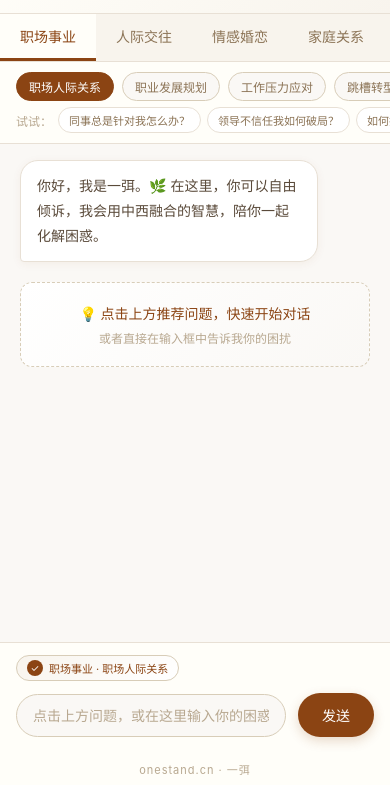
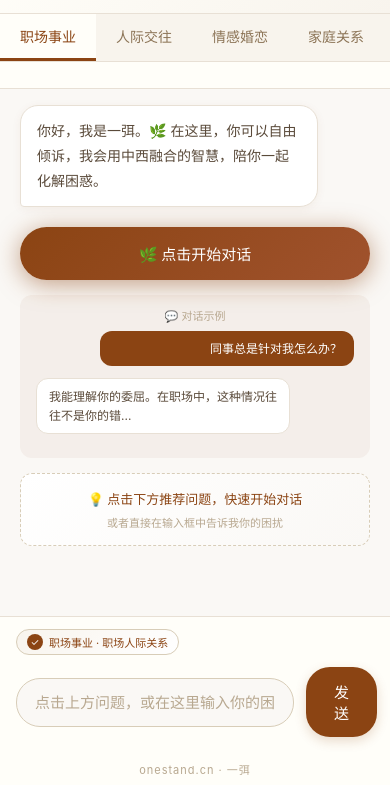
Before and after one commit to aapeakinc-hue/onestand, a plain HTML site: page index.html in a window 390 px wide. Shown: the part 59-844 px from the top of the page. Drawn offline with Linux system fonts and the light colour scheme; a web font is replaced by a local one.

Commit message:
Update index.html

```diff
--- a/index.html
+++ b/index.html
@@ -379,7 +379,7 @@ var _hmt = _hmt || [];
             background: linear-gradient(135deg, #fff 0%, #faf8f5 100%);
             border: 1px dashed #d8cdb8;
             border-radius: 12px;
-            animation: fadeIn 0.5s ease 0.3s backwards;
+            animation: fadeIn 0.5s ease 0.3s backwards, pulse 2s ease-in-out infinite 1s;
         }
 
         .hint-text {
@@ -393,6 +393,99 @@ var _hmt = _hmt || [];
             font-size: 12px;
             color: #b8a890;
             margin: 0;
+        }
+
+        @keyframes pulse {
+            0%, 100% {
+                box-shadow: 0 0 0 0 rgba(139, 68, 19, 0.4);
+                transform: scale(1);
+            }
+            50% {
+                box-shadow: 0 0 0 10px rgba(139, 68, 19, 0);
+                transform: scale(1.02);
+            }
+        }
+
+        /* 开始对话按钮 */
+        .start-chat-btn {
+            display: block;
+            width: 100%;
+            max-width: 400px;
+            margin: 20px auto;
+            padding: 18px 32px;
+            background: linear-gradient(135deg, #8b4413 0%, #a0522d 100%);
+            color: #fff;
+            border: none;
+            border-radius: 30px;
+            font-size: 16px;
+            font-weight: 500;
+            cursor: pointer;
+            transition: all 0.3s ease;
+            box-shadow: 0 4px 15px rgba(139, 68, 19, 0.3);
+            font-family: inherit;
+            animation: fadeIn 0.6s ease 0.8s backwards, buttonPulse 2s ease-in-out infinite 2s;
+        }
+
+        .start-chat-btn:hover {
+            background: linear-gradient(135deg, #a0522d 0%, #8b4413 100%);
+            transform: translateY(-2px);
+            box-shadow: 0 6px 20px rgba(139, 68, 19, 0.4);
+        }
+
+        .start-chat-btn:active {
+            transform: translateY(0);
+        }
+
+        @keyframes buttonPulse {
+            0%, 100% {
+                box-shadow: 0 4px 15px rgba(139, 68, 19, 0.3);
+            }
+            50% {
+                box-shadow: 0 4px 25px rgba(139, 68, 19, 0.5);
+            }
+        }
+
+        /* 示例对话 */
+        .demo-conversation {
+            margin: 15px 0;
+            padding: 15px 20px;
+            background: rgba(139, 68, 19, 0.05);
+            border-radius: 12px;
+            animation: slideIn 0.8s ease 1.2s backwards;
+        }
+
+        .demo-message {
+            margin-bottom: 12px;
+            padding: 10px 16px;
+            border-radius: 12px;
+            font-size: 13px;
+            line-height: 1.6;
+        }
+
+        .demo-message.user {
+            background: #8b4413;
+            color: #fff;
+            margin-left: 20%;
+            text-align: right;
+        }
+
+        .demo-message.assistant {
+            background: #fff;
+            color: #5a4a3a;
+            margin-right: 20%;
+            border: 1px solid #e8e0d5;
+        }
+
+        .demo-label {
+            font-size: 11px;
+            color: #b8a890;
+            text-align: center;
+            margin-bottom: 8px;
+        }
+
+        @keyframes slideIn {
+            from { opacity: 0; transform: translateX(-20px); }
+            to { opacity: 1; transform: translateX(0); }
         }
 
         .footer {
@@ -470,13 +563,40 @@ var _hmt = _hmt || [];
             }
 
             input[type="text"] {
-                padding: 12px 16px;
-                font-size: 14px;
+                padding: 14px 18px;
+                font-size: 15px;
             }
 
             button.send-btn {
-                padding: 12px 24px;
-                font-size: 14px;
+                padding: 14px 28px;
+                font-size: 15px;
+            }
+
+            .start-chat-btn {
+                padding: 16px 24px;
+                font-size: 15px;
+                margin: 15px auto;
+            }
+
+            .guide-hint {
+                padding: 15px;
+            }
+
+            .hint-text {
+                font-size: 13px;
+            }
+
+            .hint-sub {
+                font-size: 11px;
+            }
+
+            .demo-conversation {
+                padding: 12px 16px;
+            }
+
+            .demo-message {
+                font-size: 12px;
+                padding: 8px 12px;
             }
         }
     </style>
@@ -512,8 +632,14 @@ var _hmt = _hmt || [];
             <div class="message assistant">
                 <div class="message-content">你好，我是一弭。🌿 在这里，你可以自由倾诉，我会用中西融合的智慧，陪你一起化解困惑。</div>
             </div>
+            <button class="start-chat-btn" id="startChatBtn">🌿 点击开始对话</button>
+            <div class="demo-conversation" id="demoConversation">
+                <p class="demo-label">💬 对话示例</p>
+                <div class="demo-message user">同事总是针对我怎么办？</div>
+                <div class="demo-message assistant">我能理解你的委屈。在职场中，这种情况往往不是你的错...</div>
+            </div>
             <div class="guide-hint">
-                <p class="hint-text">💡 点击上方推荐问题，快速开始对话</p>
+                <p class="hint-text">💡 点击下方推荐问题，快速开始对话</p>
                 <p class="hint-sub">或者直接在输入框中告诉我你的困扰</p>
             </div>
         </div>
@@ -618,134 +744,4 @@ var _hmt = _hmt || [];
         let currentMainCategory = 'workplace';
         let currentSubCategory = 'workplace-conflict';
         let history = [];
-
-        function init() {
-            renderSubCategories('workplace');
-            updateCategoryDisplay();
-
-            document.querySelectorAll('.main-category').forEach(btn => {
-                btn.addEventListener('click', function() {
-                    document.querySelectorAll('.main-category').forEach(b => b.classList.remove('active'));
-                    this.classList.add('active');
-                    currentMainCategory = this.dataset.category;
-                    renderSubCategories(currentMainCategory);
-                    updateCategoryDisplay();
-                });
-            });
-        }
-
-        function updateCategoryDisplay() {
-            const main = CATEGORIES[currentMainCategory];
-            const sub = main.subs.find(s => s.id === currentSubCategory);
-            document.getElementById('categoryText').textContent = `${main.name} · ${sub ? sub.name : ''}`;
-        }
-
-        function renderSubCategories(mainCategory) {
-            const container = document.getElementById('subCategories');
-            const category = CATEGORIES[mainCategory];
-
-            container.innerHTML = category.subs.map((sub, i) =>
-                `<button class="sub-category ${i === 0 ? 'active' : ''}" data-id="${sub.id}">${sub.name}</button>`
-            ).join('');
-
-            currentSubCategory = category.subs[0].id;
-            renderQuestions(category.subs[0]);
-            updateCategoryDisplay();
-
-            container.querySelectorAll('.sub-category').forEach(btn => {
-                btn.addEventListener('click', function() {
-                    container.querySelectorAll('.sub-category').forEach(b => b.classList.remove('active'));
-                    this.classList.add('active');
-                    currentSubCategory = this.dataset.id;
-                    const sub = category.subs.find(s => s.id === currentSubCategory);
-                    renderQuestions(sub);
-                    updateCategoryDisplay();
-                });
-            });
-        }
-
-        function renderQuestions(sub) {
-            const container = document.getElementById('suggestedQuestions');
-            if (!sub || !sub.questions) { container.innerHTML = ''; return; }
-            container.innerHTML = `<span class="suggested-questions-label">试试：</span>` +
-                sub.questions.map(q => `<button class="suggested-question">${q}</button>`).join('');
-            container.querySelectorAll('.suggested-question').forEach(btn => {
-                btn.addEventListener('click', function() {
-                    document.getElementById('userInput').value = this.textContent;
-                    document.getElementById('userInput').focus();
-                    // 自动发送消息
-                    setTimeout(() => sendMessage(), 300);
-                });
-            });
-        }
-
-        const userInput = document.getElementById('userInput');
-        const sendBtn = document.getElementById('sendBtn');
-        const chatContainer = document.getElementById('chatContainer');
-
-        function addMessage(role, content) {
-            const div = document.createElement('div');
-            div.className = `message ${role}`;
-            div.innerHTML = `<div class="message-content">${content}</div>`;
-            chatContainer.appendChild(div);
-            chatContainer.scrollTop = chatContainer.scrollHeight;
-        }
-
-        function showTyping() {
-            const div = document.createElement('div');
-            div.className = 'message assistant';
-            div.id = 'typing';
-            div.innerHTML = '<div class="typing"><span></span><span></span><span></span></div>';
-            chatContainer.appendChild(div);
-            chatContainer.scrollTop = chatContainer.scrollHeight;
-        }
-
-        function removeTyping() {
-            const t = document.getElementById('typing');
-            if (t) t.remove();
-        }
-
-        async function sendMessage() {
-            const message = userInput.value.trim();
-            if (!message) return;
-
-            // 隐藏引导提示
-            const guideHint = document.querySelector('.guide-hint');
-            if (guideHint) {
-                guideHint.style.opacity = '0';
-                setTimeout(() => guideHint.remove(), 300);
-            }
-
-            addMessage('user', message);
-            userInput.value = '';
-            sendBtn.disabled = true;
-            showTyping();
-
-            try {
-                const res = await fetch('/api/chat', {
-                    method: 'POST',
-                    headers: { 'Content-Type': 'application/json' },
-                    body: JSON.stringify({ message, category: currentSubCategory, history: history.slice(-4) })
-                });
-                const data = await res.json();
-                removeTyping();
-                if (data.success) {
-                    addMessage('assistant', data.reply);
-                    history.push({ role: 'user', content: message }, { role: 'assistant', content: data.reply });
-                } else {
-                    addMessage('assistant', `抱歉：${data.error}`);
-                }
-            } catch (e) {
-                removeTyping();
-                addMessage('assistant', '网络异常，请稍后再试。');
-            }
-            sendBtn.disabled = false;
-        }
-
-        sendBtn.addEventListener('click', sendMessage);
-        userInput.addEventListener('keypress', e => { if (e.key === 'Enter') sendMessage(); });
-
-        init();
-    </script>
-</body>
-</html>
+        let
```
